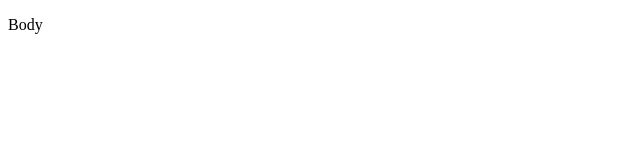
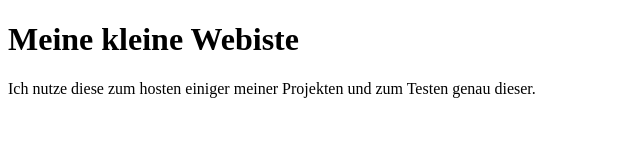
Before and after one commit to Luiggi33/brithdayCalender, a plain HTML site: page web/index.html in a window 1280 px wide. Shown: the whole page, without its empty margins (0-640 px from the left). Drawn offline with Linux system fonts and the light colour scheme.

Commit message:
Update index.html
Changed purpose

```diff
--- a/web/index.html
+++ b/web/index.html
@@ -1,9 +1,15 @@
-<!DOCTYPE HTML>
-<html>
-  <head>
-    <title>Birthday Calender</title>
-  </head>
-  <body>
-    <p>Body</p>
-  </body>
+<!DOCTYPE html>
+<html lang="en">
+<head>
+  <meta charset="UTF-8">
+  <meta http-equiv="X-UA-Compatible" content="IE=edge">
+  <meta name="viewport" content="width=device-width, initial-scale=1.0">
+  <title>Meine Website</title>
+</head>
+<body>
+  <h1>Meine kleine Webiste</h1>
+  <p>
+    Ich nutze diese zum hosten einiger meiner Projekten und zum Testen genau dieser.
+  </p>
+</body>
 </html>
```
